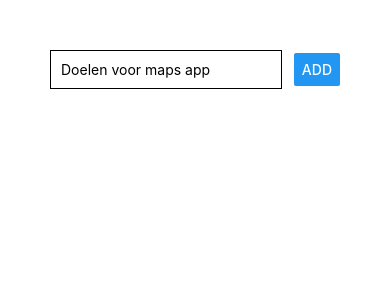
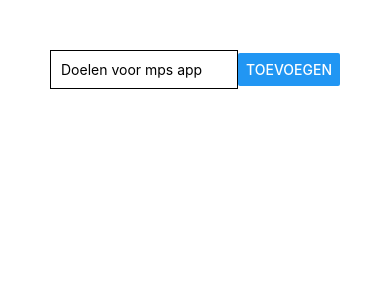
Before and after one commit to Laurens-Post/app, a React Native app: screen / in a window 390 px wide. Shown: the top 300 px of the page. Built offline with nearby package versions, Linux system fonts and the light colour scheme.

Commit message:
Using stylesheet object (cleaner code)

```diff
--- a/App.js
+++ b/App.js
@@ -3,17 +3,29 @@ import { StyleSheet, Text, View, TextInput, Button } from 'react-native';
 
 export default function App() {
   return (
-      <View style={{ padding: 50 }}>
-        <View style={{flexDirection: 'row', justifyContent: 'space-between', alignItems: 'center'}}>
-          <TextInput
-              placeholder="Doelen voor maps app"
-              style={{ width: '80%', borderColor: 'black', borderWidth: 1, padding: 10 }}
-          />
-          <Button title="ADD" />
+      <View style={styles.screen}>
+        <View style={styles.inputContainer}>
+          <TextInput placeholder="Doelen voor mps app" style={styles.input} />
+          <Button title="Toevoegen" />
         </View>
         <View />
       </View>
   );
 }
 
-const styles = StyleSheet.create({});
+const styles = StyleSheet.create({
+  screen: {
+    padding: 50
+  },
+  inputContainer: {
+    flexDirection: 'row',
+    justifyContent: 'space-between',
+    alignItems: 'center'
+  },
+  input: {
+    width: '80%',
+    borderColor: 'black',
+    borderWidth: 1,
+    padding: 10
+  }
+});
```
